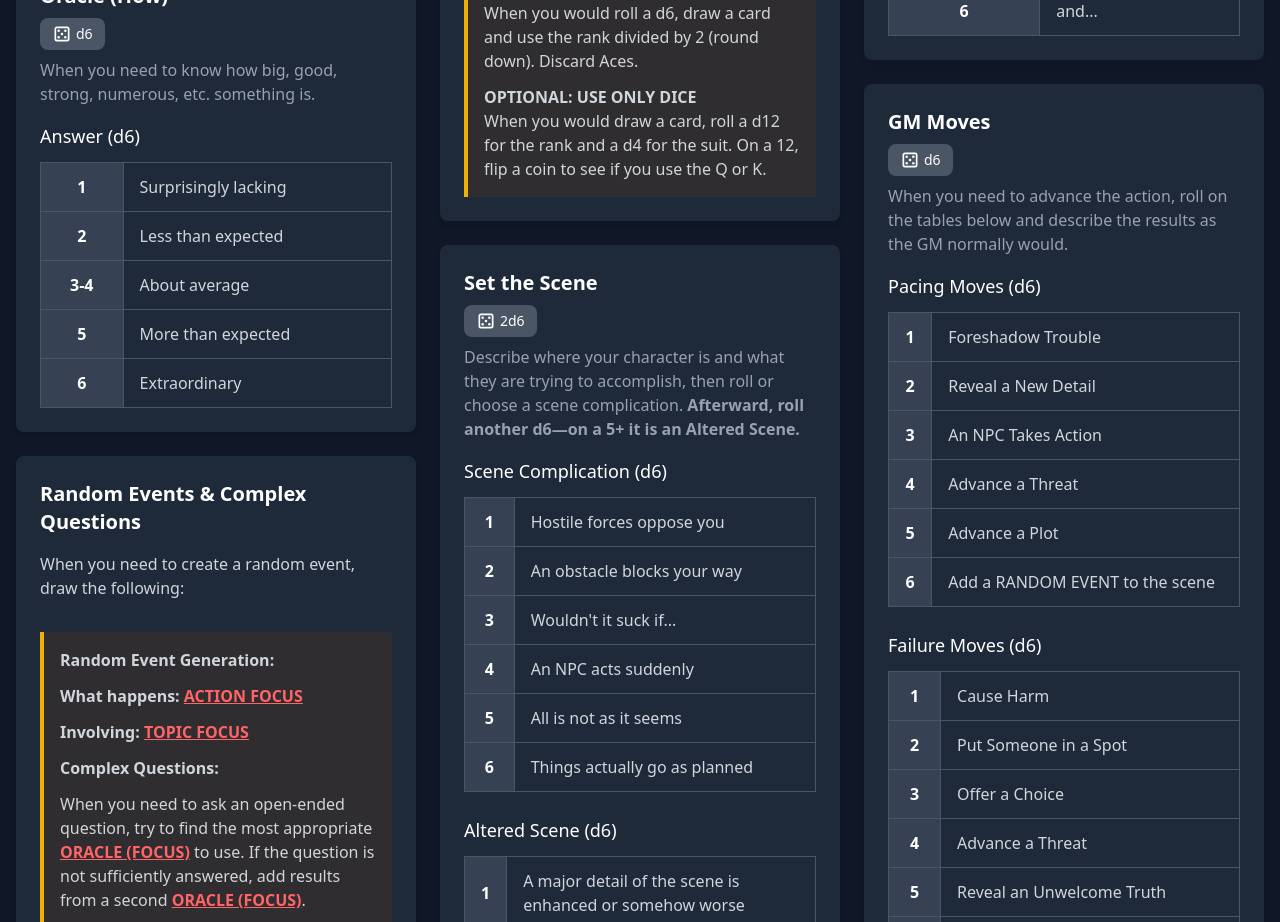
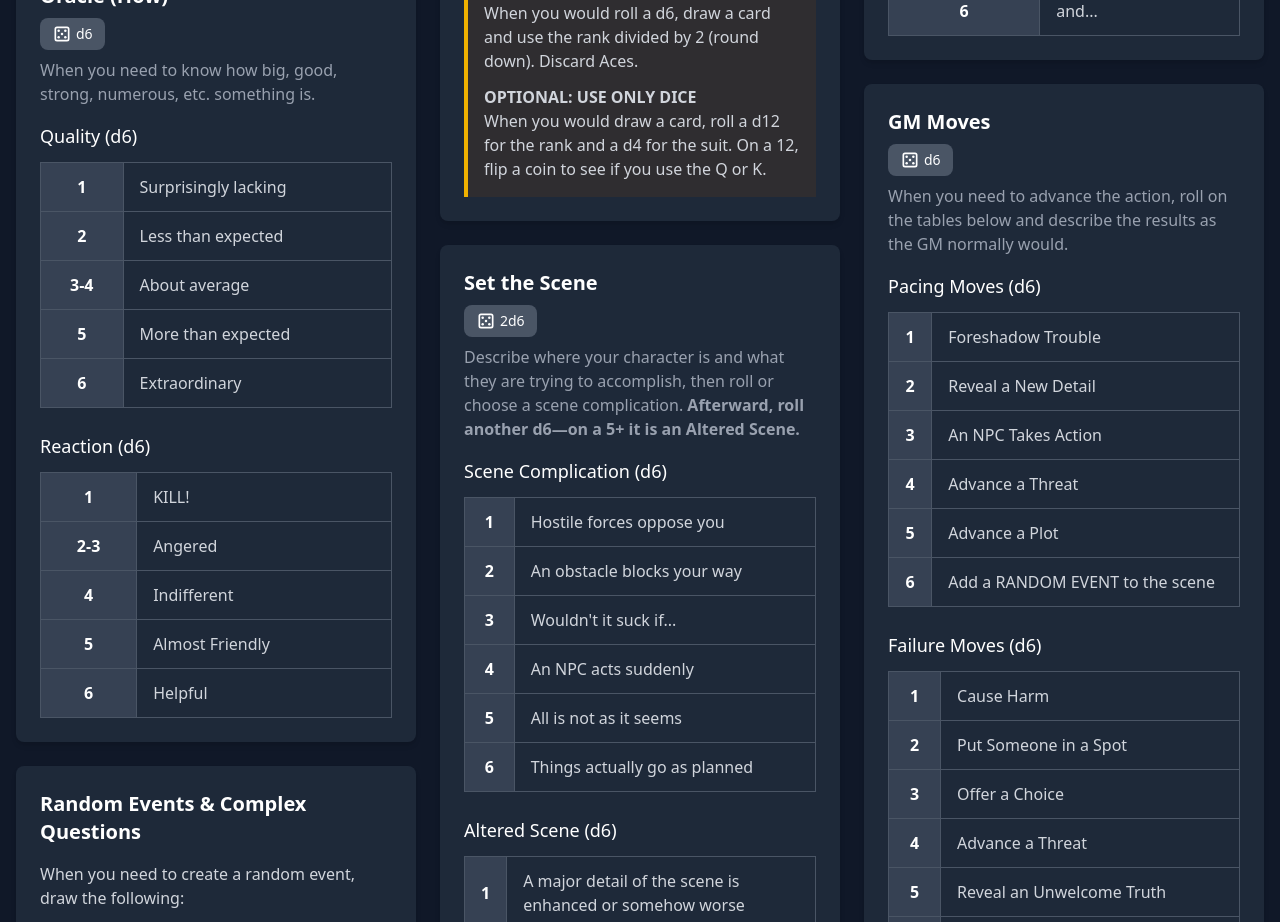
Before and after one commit to gvorbeck/rollalone, a React (Vite) app: page / in a window 1280 px wide. Shown: the part 1140-2062 px from the top of the page. Built offline with nearby package versions, Linux system fonts and the light colour scheme.

Commit message:
refactor: restructure content property in oracleHow for improved organization

```diff
--- a/src/data/cards/oracleHow.ts
+++ b/src/data/cards/oracleHow.ts
@@ -6,8 +6,9 @@ const oracleHow: CardProps = {
   contentType: "table",
   preContent:
     "When you need to know how big, good, strong, numerous, etc. something is.",
-  content: {
-    title: "Answer (d6)",
+  content: [
+    {
+      title: "Quality (d6)",
       rows: [
         ["1", "Surprisingly lacking"],
         ["2", "Less than expected"],
@@ -16,6 +17,17 @@ const oracleHow: CardProps = {
         ["6", "Extraordinary"],
       ],
     },
+    {
+      title: "Reaction (d6)",
+      rows: [
+        ["1", "KILL!"],
+        ["2-3", "Angered"],
+        ["4", "Indifferent"],
+        ["5", "Almost Friendly"],
+        ["6", "Helpful"],
+      ],
+    },
+  ],
 };
 
 export default oracleHow;
```
Lines whose indentation alone changed are shown as unchanged.
